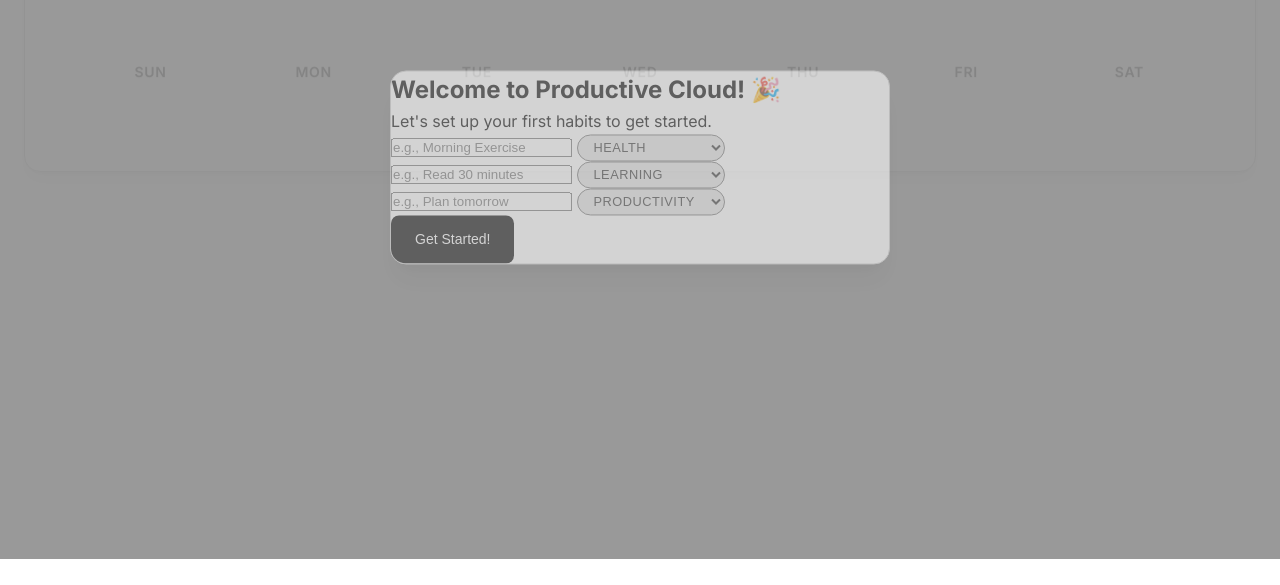
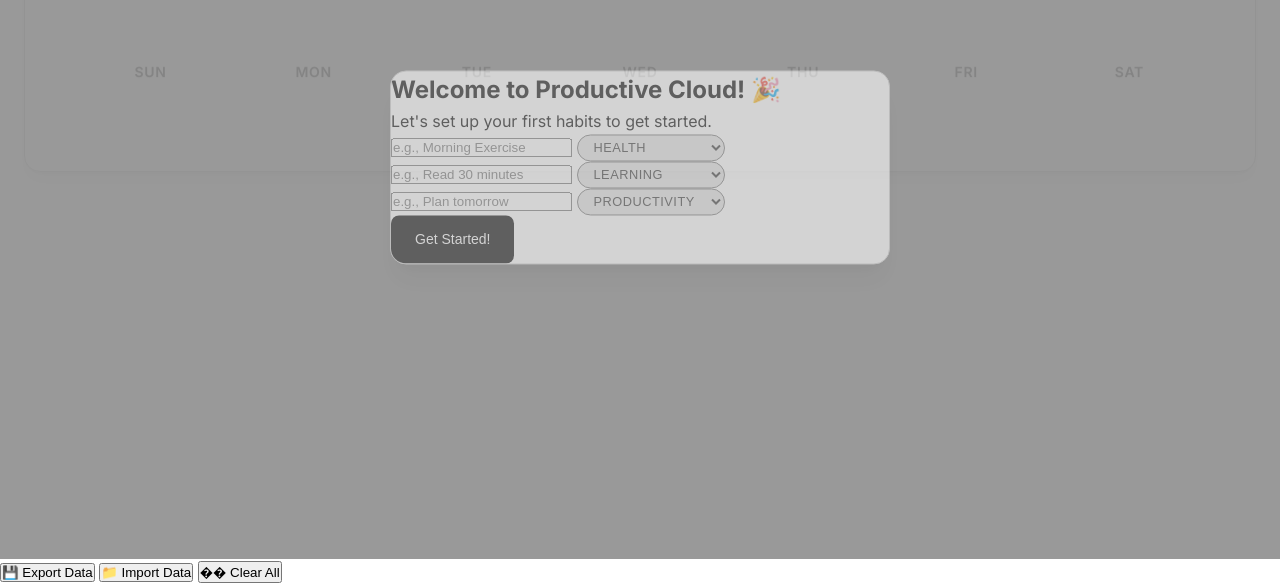
Before and after one commit to coolshitt/ProductiveCloud-, a plain HTML site: page index.html in a window 1280 px wide. Shown: the part 241-826 px from the top of the page. Drawn offline with Linux system fonts and the light colour scheme.

Commit message:
Update index.html
mannual load export html code

```diff
--- a/index.html
+++ b/index.html
@@ -682,7 +682,9 @@
             </div>
         </div>
     </div>
-
+<button onclick="exportData()">💾 Export Data</button>
+<button onclick="importData()">📁 Import Data</button>
+<button onclick="clearAllData()">��️ Clear All</button>
     <!-- Scripts -->
     <script src="script.js"></script>
 </body>
```
